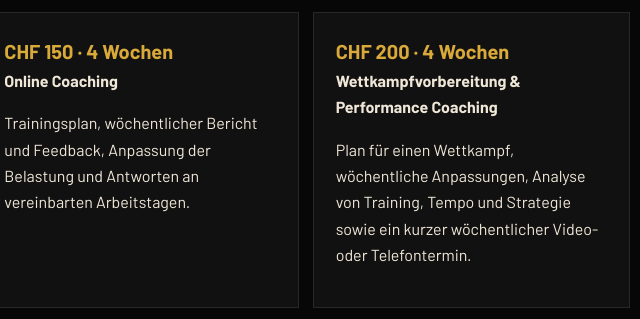
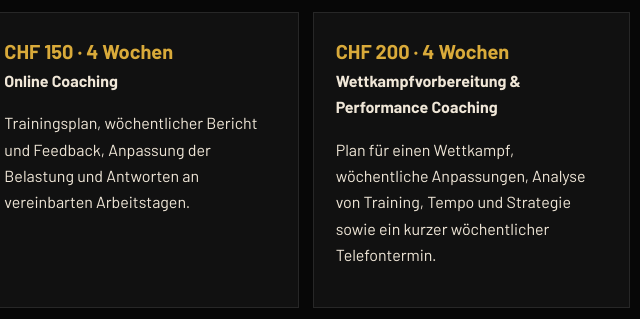
Before and after one commit to Olga800m/My-website-, a plain HTML site: page personal-training-koeniz.html in a window 1280 px wide. Shown: the part 1840-2159 px from the top of the page, 500-1140 px from the left. Drawn offline with Linux system fonts and the light colour scheme.

Commit message:
Match coaching description to approved brief

```diff
--- a/personal-training-koeniz.html
+++ b/personal-training-koeniz.html
@@ -96,7 +96,7 @@
             <div class="grid">
               <div class="card"><b>CHF 100 · 4 Wochen</b><strong>Individueller Trainingsplan</strong><p>Ziel- und Ausgangsanalyse, individueller Plan und Erklärungen zu den Übungen. Für selbstständiges Training, ohne laufende Betreuung.</p></div>
               <div class="card"><b>CHF 150 · 4 Wochen</b><strong>Online Coaching</strong><p>Trainingsplan, wöchentlicher Bericht und Feedback, Anpassung der Belastung und Antworten an vereinbarten Arbeitstagen.</p></div>
-              <div class="card"><b>CHF 200 · 4 Wochen</b><strong>Wettkampfvorbereitung &amp; Performance Coaching</strong><p>Plan für einen Wettkampf, wöchentliche Anpassungen, Analyse von Training, Tempo und Strategie sowie ein kurzer wöchentlicher Video- oder Telefontermin.</p></div>
+              <div class="card"><b>CHF 200 · 4 Wochen</b><strong>Wettkampfvorbereitung &amp; Performance Coaching</strong><p>Plan für einen Wettkampf, wöchentliche Anpassungen, Analyse von Training, Tempo und Strategie sowie ein kurzer wöchentlicher Telefontermin.</p></div>
             </div>
           </section>
           <h2>Persönlich statt nach Standardschema</h2>
```
